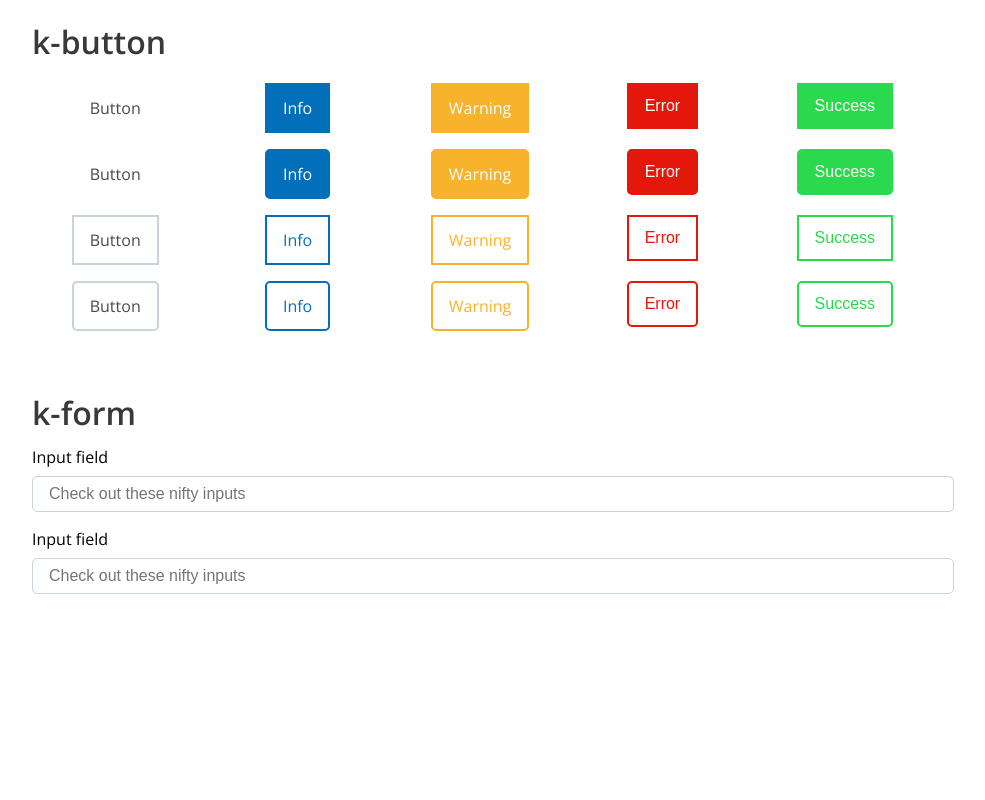
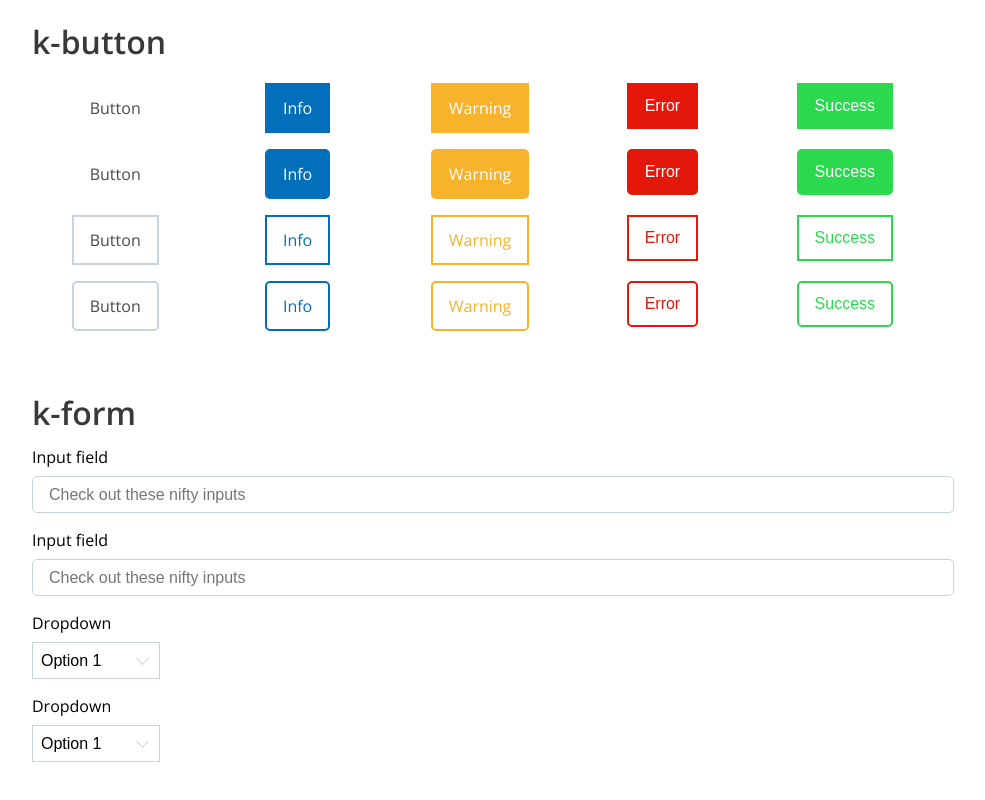
Before and after one commit to Jaredk3nt/Kent, a website: page index.html in a window 1280 px wide. Shown: the part 1344-2144 px from the top of the page, without its empty margins (160-1145 px from the left). Before the commit the page ends 2018 px from the top, so only its background shows below. Drawn offline with nearby package versions, Linux system fonts and the light colour scheme.

Commit message:
Updates to the README and k-form

```diff
--- a/index.html
+++ b/index.html
@@ -224,6 +224,24 @@
                 <label class="k-label">Input field</label>
                 <input type="text" class="k-input" placeholder="Check out these nifty inputs">
             </div>
+            <div class="k-field">
+                <label class="k-label">Dropdown</label>
+                <div class="k-select">
+                    <select name="">
+                        <option value="">Option 1</option>
+                        <option value="">Option 2</option>
+                    </select>
+                </div>
+            </div>
+            <div class="k-field">
+                <label class="k-label">Dropdown</label>
+                <div class="k-select">
+                    <select name="">
+                        <option value="">Option 1</option>
+                        <option value="">Option Number 2</option>
+                    </select>
+                </div>
+            </div>
         </div>
     </div>
 </body>
--- a/src/base/variables.scss
+++ b/src/base/variables.scss
@@ -6,14 +6,6 @@ $grey: #6D6F6F !default;
 $grey-light: #C7D3DD !default;
 $grey-dark: #37393A !default;
 $grey-very-light: #E8EEF2 !default;
-
-// $blue: #6c99bb !default;
-// $cyan: #9e86c8 !default;
-// $green: #b4c973 !default;
-// $purple: #b05279 !default;
-// $red: #D02000 !default;
-// $orange: #e87d3e !default;
-// $yellow: #e5b567 !default;
 
 $blue: #016FB9 !default;
 $green: #2AD94D !default;
@@ -27,11 +19,11 @@ $success: $green !default;
 $warning: $yellow !default;
 $error: $red !default;
 
-$background-color: $white;
-$heading-color: $grey-dark;
-$text-color: #4a4a4a;
-$link-color: $primary;
-$link-hover: $grey;
+$background-color: $white !default;
+$heading-color: $grey-dark !default;
+$text-color: #4a4a4a !default;
+$link-color: $primary !default;
+$link-hover: $grey !default;
 
 
 /* SIZES */
--- a/src/form/form.scss
+++ b/src/form/form.scss
@@ -4,28 +4,75 @@ $input-border-color-active: $primary !default;
 $input-padding: .5em .5em .5em 1em !default;
 $input-border-weight: 1.3px !default;
 $input-font-size: $text-size-small !default;
+$input-line-height: 1.2 !default;
+
+$select-width: 8em !default;
+$select-padding: .5em 2em .5em .5em !default;
 
 .k-form {
     .k-field {
         margin-bottom: 1em;
+        width: auto;
         .k-label {
             display: block;
             font-size: $input-font-size;
             padding: 0em 0em 0.5em 0em;
-
-
         }
         .k-input {
             width: 100%;
+            display: inline-block;
             padding: $input-padding;
             border-radius: $input-border-radius;
             border: $input-border-color solid $input-border-weight;
             font-size: $input-font-size;
+            line-height: $input-line-height;
 
             &:focus {
                 border: $input-border-color-active solid $input-border-weight;
                 outline: none;
             }
         }
+        .k-select {
+            display: inline-block;
+            position: relative;
+            vertical-align: top;
+            box-sizing: border-box;
+            margin-bottom: 1em;
+
+            select {
+                height: 100%;
+                display: block;
+                background-color: $white;
+                max-width: $select-width;
+                min-width: $select-width;
+                padding: $select-padding;
+                border: $input-border-color solid $input-border-weight;
+                font-size: $input-font-size;
+                line-height: $input-line-height;
+                outline: none;
+                box-shadow: none;
+                -webkit-appearance: none;
+            }
+            &::after {
+                border: 1px solid $input-border-color;
+                border-right: 0;
+                border-top: 0;
+                content: " ";
+                display: block;
+                height: 0.5em;
+                position: relative;
+                -webkit-transform: rotate(-45deg);
+                transform: rotate(-45deg);
+                width: 0.5em;
+                margin-top: -1.58em;
+                right: -6.6em;
+                top: 50%;
+            }
+            &:hover {
+                &::after {
+                    border-color: $primary;
+                }
+            }
+        }
     }
 }
```
Also changed, not shown: README.md, css/kent.css, 1 other file.
